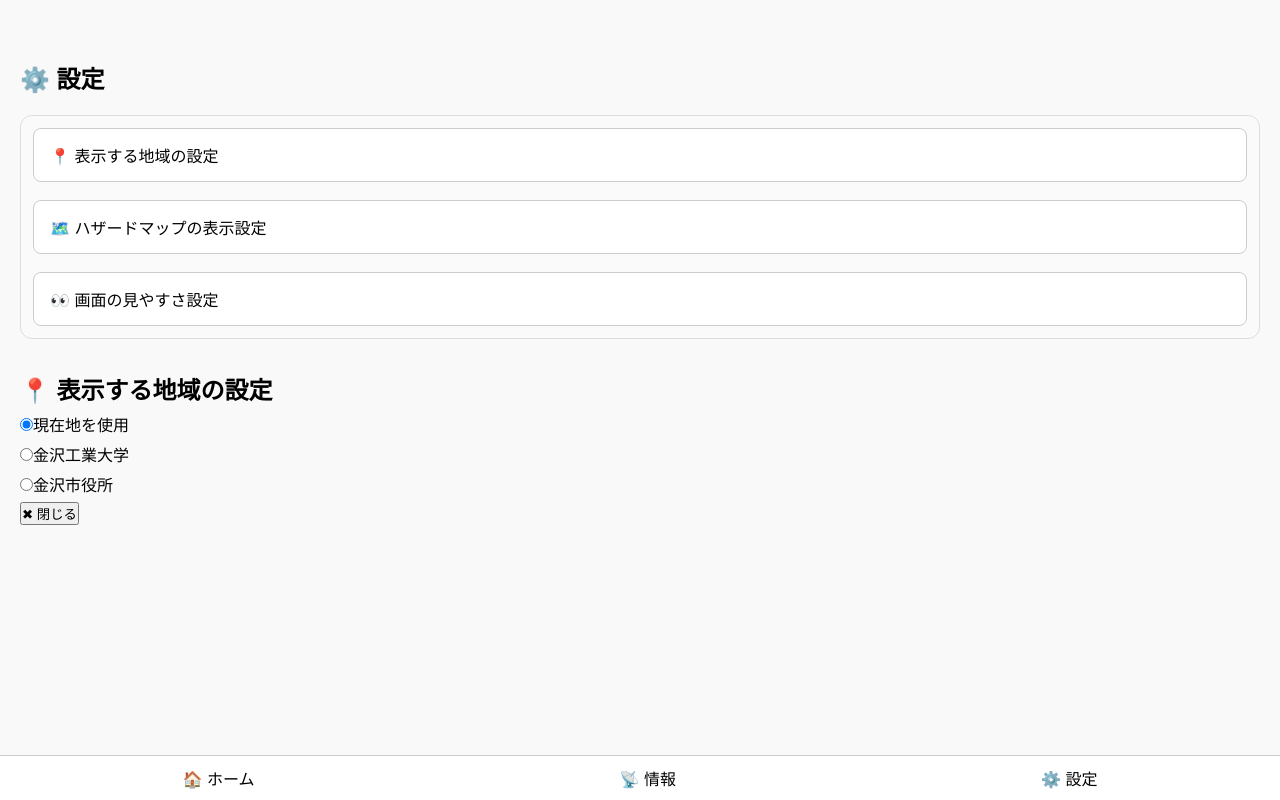
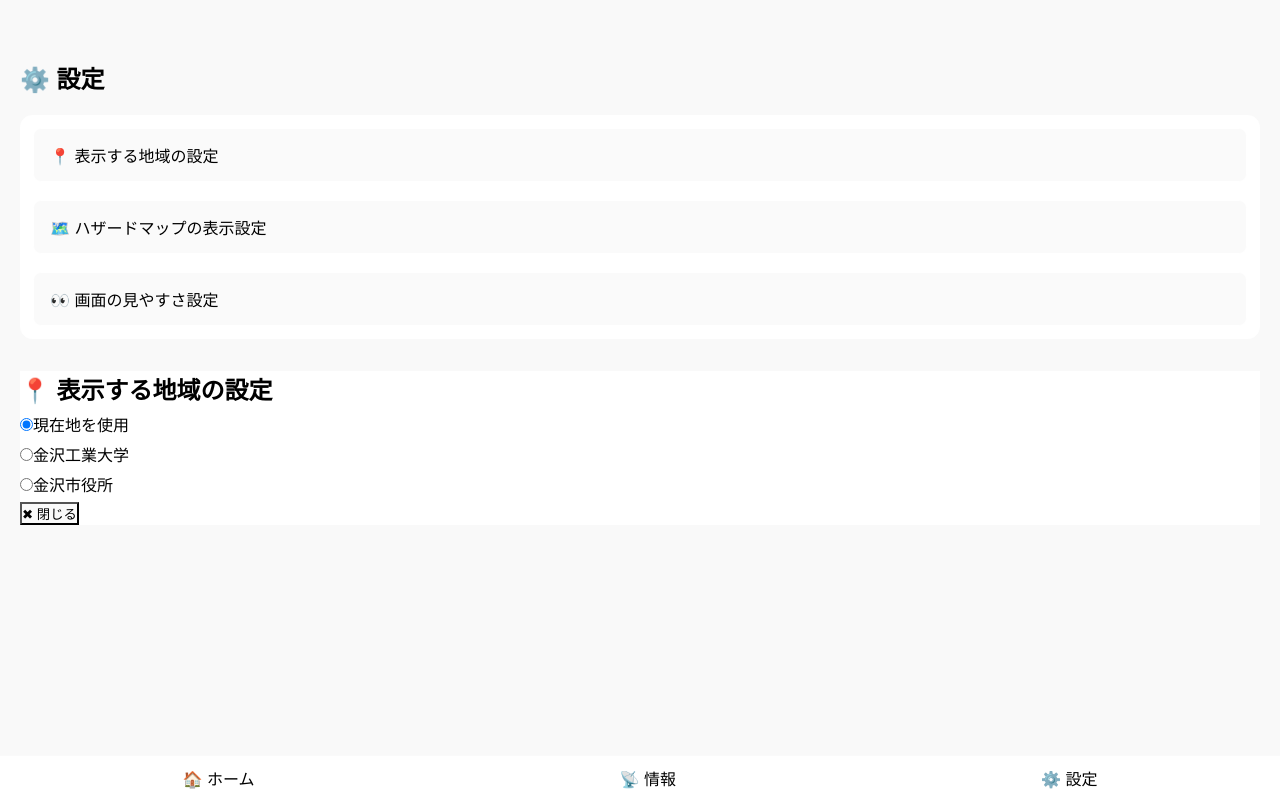
Before and after one commit to rikut0904/zerodelay, a Next.js app in the folder frontend/: page /setting in a window 1280 px wide. Both pictures are taken after a click on the button "📍 表示する地域の設定". Built offline with nearby package versions, Linux system fonts and the light colour scheme.

Commit message:
ダークモード対応

```diff
--- a/frontend/src/app/globals.css
+++ b/frontend/src/app/globals.css
@@ -20,6 +20,11 @@ body {
   /* フォント＆ボタンのデフォルトサイズ */
   --app-font-size: 16px;
   --button-padding: 10px 20px;
+
+  --color-bg: #f9f9f9;
+  --color-bg-section: #fafafa;
+  --color-bg-card: #ffffff;
+  --color-text: #000000;
 }
 
 @media (prefers-color-scheme: dark) {
@@ -27,6 +32,11 @@ body {
     --foreground-rgb: 255, 255, 255;
     --background-start-rgb: 0, 0, 0;
     --background-end-rgb: 0, 0, 0;
+
+    --color-bg: #111111;
+    --color-bg-section: #1a1a1a;
+    --color-bg-card: #222222;
+    --color-text: #ffffff;
   }
 }
 
--- a/frontend/src/app/setting/page.tsx
+++ b/frontend/src/app/setting/page.tsx
@@ -201,7 +201,8 @@ export default function SettingPage() {
 const styles: Record<string, React.CSSProperties> = {
   container: {
     padding: "60px 20px 80px",
-    backgroundColor: "#f9f9f9",
+    backgroundColor: "var(--color-bg)",
+    color: "var(--color-text)",
     minHeight: "100vh",
     fontFamily: "sans-serif",
   },
@@ -211,9 +212,9 @@ const styles: Record<string, React.CSSProperties> = {
   },
   section: {
     padding: 12,
-    border: "1px solid #ddd",
+    border: "1px solid var(--color-bg-card)",
     borderRadius: 12,
-    background: "#fafafa",
+    background: "var(--color-bg-card)",
     marginBottom: 32,
     display: "flex",
     flexDirection: "column",
@@ -247,15 +248,17 @@ const styles: Record<string, React.CSSProperties> = {
     fontSize: "var(--app-font-size)",
     padding: "14px 16px",
     borderRadius: 8,
-    border: "1px solid #ccc",
-    background: "#fff",
+    border: "1px solid var(--color-bg-card)",
+    background: "var(--color-bg-section)",
     textAlign: "left",
     cursor: "pointer",
+    color: "var(--color-text)",
   },
   label: {
     fontSize: "var(--app-font-size)",
     margin: "6px 0",
     display: "block",
+    color: "var(--color-text)",
   },
   optionTitle: {
     fontSize: "1.1em",
@@ -268,13 +271,13 @@ const styles: Record<string, React.CSSProperties> = {
     width: "100%",
     display: "flex",
     justifyContent: "space-around",
-    backgroundColor: "#fff",
+    backgroundColor: "var(--color-bg-card)",
     padding: "10px 0",
-    borderTop: "1px solid #ccc",
+    borderTop: "1px solid var(--color-bg-section)",
   },
   link: {
     textDecoration: "none",
-    color: "black",
+    color: "var(--color-text)",
     fontSize: "var(--app-font-size)",
   },
 };
--- a/frontend/src/components/Modal.tsx
+++ b/frontend/src/components/Modal.tsx
@@ -9,11 +9,19 @@ type ModalProps = {
 export default function Modal({ title, children, onClose }: ModalProps) {
   return (
     <div className="fixed inset-0 z-50 flex items-center justify-center bg-black/40 px-4">
-      <div className="w-full max-w-md rounded-2xl bg-white p-6 shadow-2xl">
+      <div
+        className="w-full max-w-md rounded-2xl p-6 shadow-2xl"
+        style={{ backgroundColor: "var(--color-bg-card)" , color: "var(--color-text)" ,
+        }}
+        >
         <h2 className="mb-4 text-xl font-semibold">{title}</h2>
         <div className="space-y-2">{children}</div>
         <button
-          className="mt-4 w-full rounded-lg bg-gray-600 py-2 text-white transition hover:bg-gray-500"
+          className="mt-4 w-full rounded-lg py-2 transition"
+          style={{
+            backgroundColor: "var(--color-bg-section)",
+            color: "var(--color-text)",
+          }}
           onClick={onClose}
         >
           ✖ 閉じる
```
